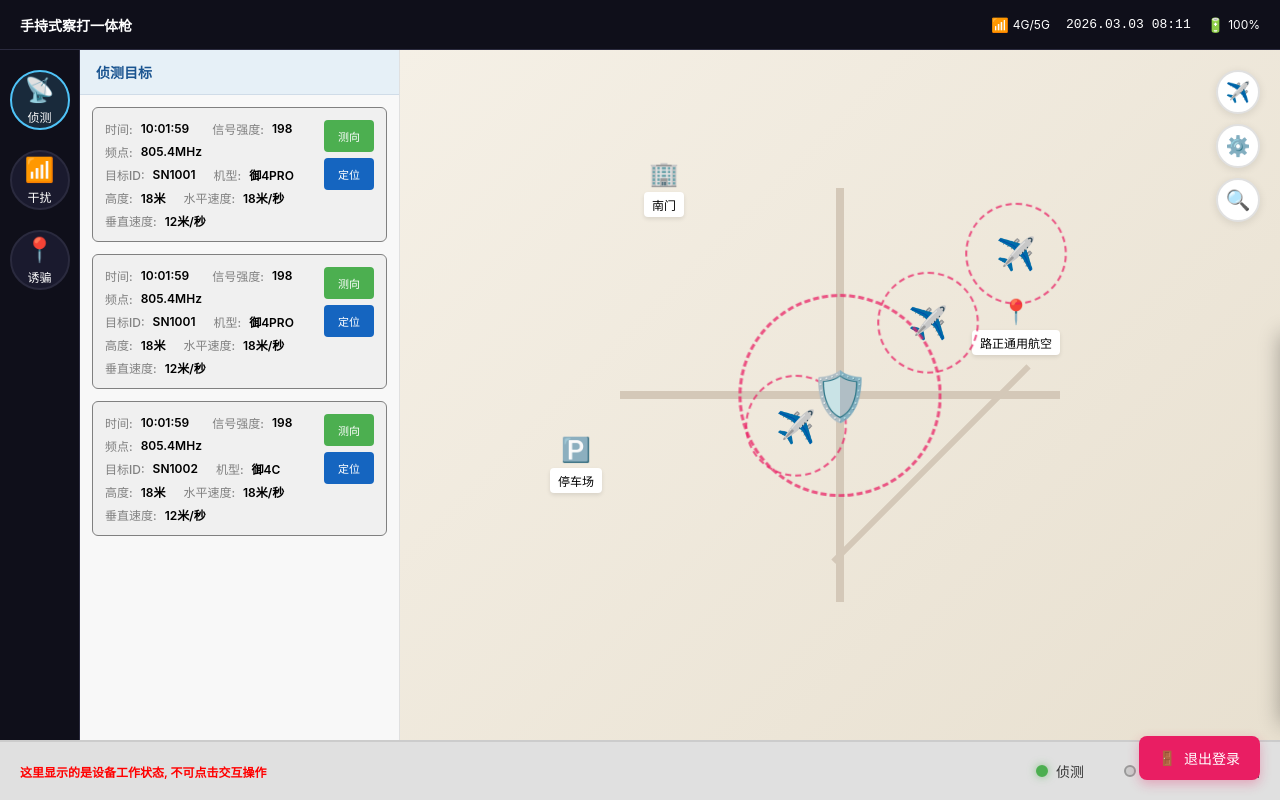
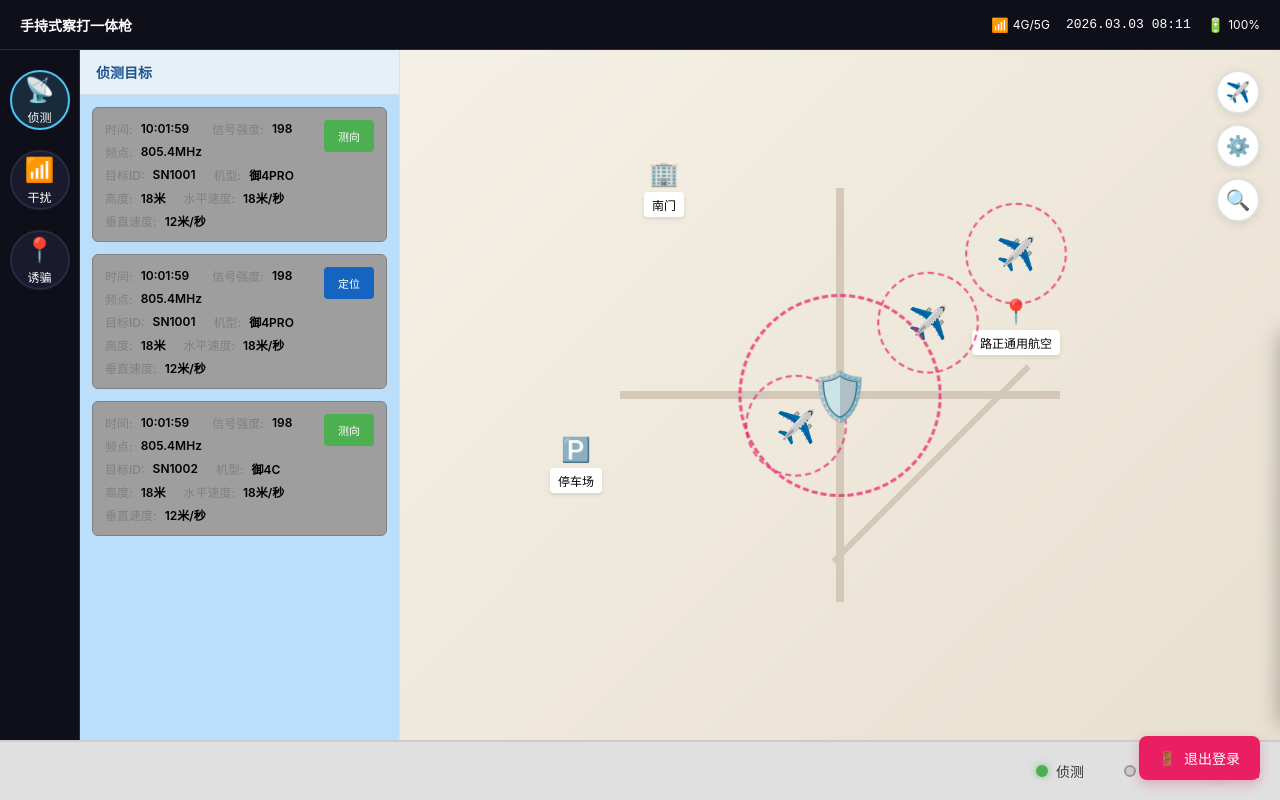
Before and after one commit to yuanfen-ai/KY, a Vue app in the folder frontend/: page /main in a window 1280 px wide. Both pictures are taken after a click on the button "登录". Built offline with nearby package versions, Linux system fonts and the light colour scheme.

Commit message:
refactor: 调整UI界面以符合设计图要求

```diff
--- a/frontend/src/views/Main.vue
+++ b/frontend/src/views/Main.vue
@@ -41,7 +41,7 @@
           <div
             v-for="target in detectTargets"
             :key="target.id"
-            :class="['target-item', { selected: selectedTargetId === target.id }]"
+            :class="['target-item', { selected: selectedTargetId === target.id, 'button-active': target.buttonActive }]"
             @click="selectTarget(target)"
           >
             <div class="target-info">
@@ -75,10 +75,19 @@
               </div>
             </div>
             <div class="action-buttons">
-              <button class="measure-btn green">
+              <!-- 根据buttonType只显示一个按钮 -->
+              <button
+                v-if="target.buttonType === 'measure'"
+                :class="['measure-btn', 'measure-green']"
+                @click.stop="toggleButton(target)"
+              >
                 测向
               </button>
-              <button class="measure-btn blue">
+              <button
+                v-else
+                :class="['measure-btn', 'locate-blue']"
+                @click.stop="toggleButton(target)"
+              >
                 定位
               </button>
             </div>
@@ -221,7 +230,7 @@ const showTargetInfo = ref(false);
 const selectedTargetId = ref<string | null>(null);
 const currentTime = ref('');
 
-// 侦测目标数据
+// 侦测目标数据（添加按钮类型标识：measure=测向, locate=定位）
 const detectTargets = ref([
   {
     id: 1,
@@ -236,7 +245,9 @@ const detectTargets = ref([
     lat: 23.6557444,
     lng: 108.5668444,
     top: '40%',
-    left: '60%'
+    left: '60%',
+    buttonType: 'measure' as 'measure' | 'locate', // 按钮类型
+    buttonActive: false // 按钮是否激活
   },
   {
     id: 2,
@@ -251,7 +262,9 @@ const detectTargets = ref([
     lat: 23.6557445,
     lng: 108.5668445,
     top: '30%',
-    left: '70%'
+    left: '70%',
+    buttonType: 'locate' as 'measure' | 'locate', // 按钮类型
+    buttonActive: false
   },
   {
     id: 3,
@@ -266,7 +279,9 @@ const detectTargets = ref([
     lat: 23.6557446,
     lng: 108.5668446,
     top: '55%',
-    left: '45%'
+    left: '45%',
+    buttonType: 'measure' as 'measure' | 'locate',
+    buttonActive: false
   }
 ]);
 
@@ -277,10 +292,11 @@ const functions = [
 ];
 
 // 设备工作状态（只显示，不可交互）
+// 按照设计图：侦测和诱骗为绿色（激活），干扰为灰色（未激活）
 const deviceStatus = ref({
   detect: { active: true },
   interfere: { active: false },
-  decoy: { active: false }
+  decoy: { active: true }  // 改为激活状态
 });
 
 // 计算属性：当前选中目标信息
@@ -308,6 +324,12 @@ const updateTime = () => {
 };
 
 let timeInterval: number;
+
+// 切换按钮激活状态
+const toggleButton = (target: any) => {
+  // 切换该目标的按钮状态
+  target.buttonActive = !target.buttonActive;
+};
 
 // 选中目标
 const selectTarget = (target: any) => {
@@ -502,11 +524,11 @@ onUnmounted(() => {
   flex: 1;
   overflow-y: auto;
   padding: 12px;
-  background: #f8f8f8;
+  background: #bbdefb; /* 浅蓝色背景 */
 }
 
 .target-item {
-  background: #f0f0f0;
+  background: #9e9e9e; /* 默认灰色背景 */
   border: 1px solid #808080;
   border-radius: 6px;
   padding: 12px;
@@ -521,7 +543,7 @@ onUnmounted(() => {
 }
 
 .target-item:hover {
-  background: #e0e0e0;
+  background: #757575;
 }
 
 .target-item.selected {
@@ -532,6 +554,20 @@ onUnmounted(() => {
 .target-item.selected .param-label,
 .target-item.selected .param-value {
   color: #ffffff;
+}
+
+/* 按钮激活时的浅绿色背景 */
+.target-item.button-active {
+  background: #a5d6a7; /* 浅绿色背景 */
+}
+
+.target-item.button-active:hover {
+  background: #81c784;
+}
+
+.target-item.button-active .param-label,
+.target-item.button-active .param-value {
+  color: #000000;
 }
 
 .target-info {
@@ -584,19 +620,19 @@ onUnmounted(() => {
   min-width: 50px;
 }
 
-.measure-btn.green {
+.measure-btn.measure-green {
   background: #4caf50;
 }
 
-.measure-btn.green:hover {
+.measure-btn.measure-green:hover {
   background: #388e3c;
 }
 
-.measure-btn.blue {
+.measure-btn.locate-blue {
   background: #1565c0;
 }
 
-.measure-btn.blue:hover {
+.measure-btn.locate-blue:hover {
   background: #0d47a1;
 }
 
@@ -820,7 +856,7 @@ onUnmounted(() => {
 }
 
 .panel-header {
-  background: #1a5490;
+  background: #666666;
   padding: 12px 16px;
   display: flex;
   justify-content: space-between;
@@ -890,18 +926,21 @@ onUnmounted(() => {
 
 .whitelist-btn {
   padding: 10px 20px;
-  background: #81d4fa;
+  background: #cccccc;
   border: none;
   border-radius: 6px;
-  color: #000000;
+  color: #333333;
   font-size: 13px;
   font-weight: 500;
   cursor: pointer;
   transition: all 0.3s ease;
+  display: flex;
+  align-items: center;
+  gap: 6px;
 }
 
 .whitelist-btn:hover {
-  background: #4fc3f7;
+  background: #bbbbbb;
 }
 
 /* 底部设备状态栏 */
@@ -911,14 +950,12 @@ onUnmounted(() => {
   border-top: 2px solid #cccccc;
   display: flex;
   align-items: center;
-  justify-content: space-between;
+  justify-content: flex-end; /* 改为右对齐 */
   padding: 0 20px;
 }
 
 .status-warning {
-  color: #ff0000;
-  font-size: 12px;
-  font-weight: 600;
+  display: none; /* 隐藏提示文字 */
 }
 
 .device-status-items {
```
Also changed, not shown: 1 other file (tests, documents, lock files or other folders).
